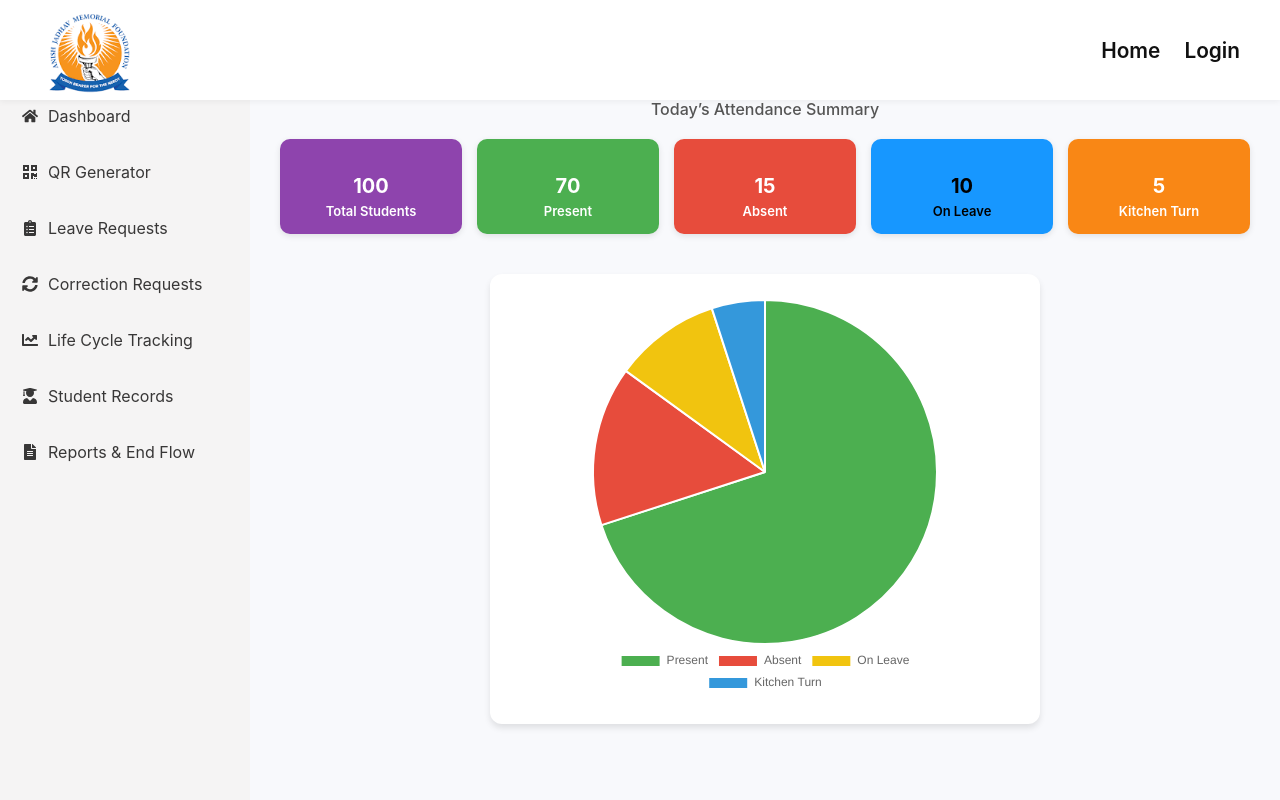
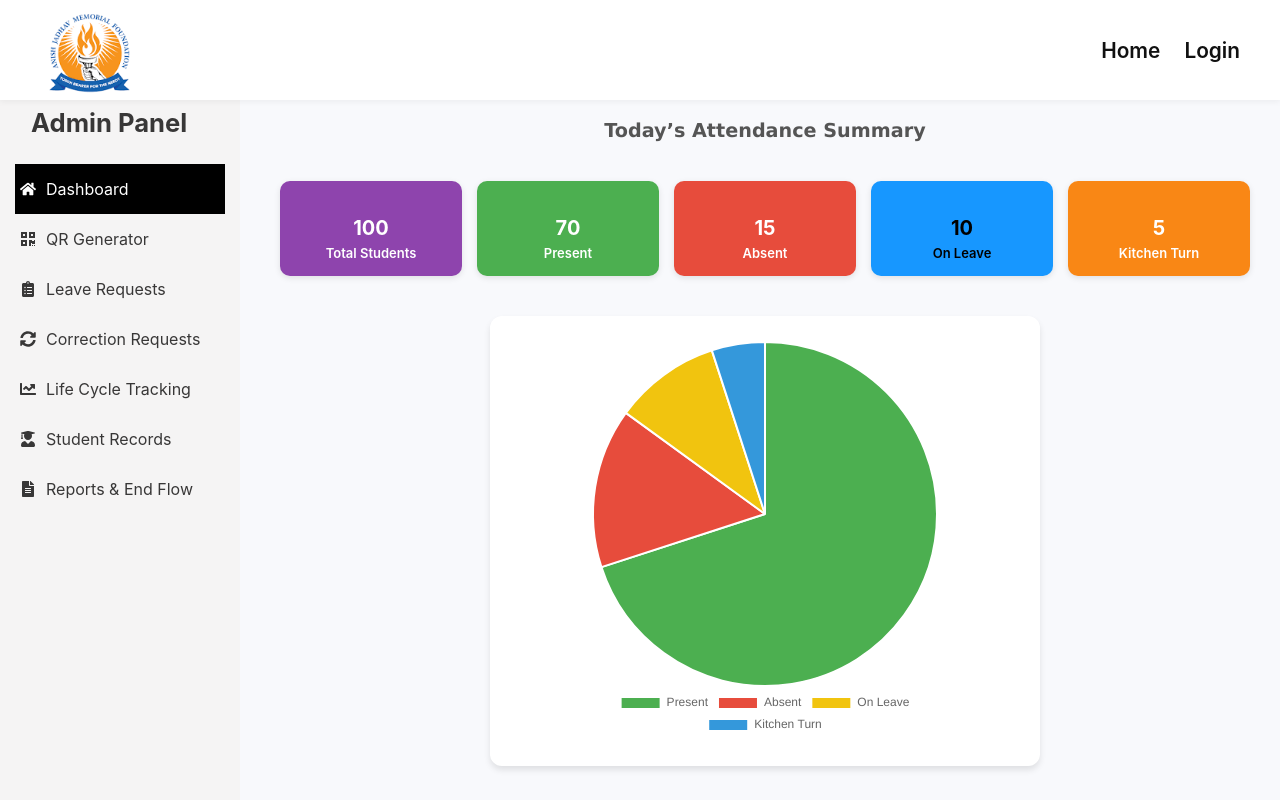
Before and after one commit to mahiawasthi23/attendance_frontend, a React (Vite) app: page /admin-dashboard in a window 1280 px wide. Built offline with nearby package versions, Linux system fonts and the light colour scheme.

Commit message:
worked on admindashboardsidebar css

```diff
--- a/src/AdminPages/AdminDashboardSidebar.css
+++ b/src/AdminPages/AdminDashboardSidebar.css
@@ -3,14 +3,16 @@
   background: #f5f4f4;
   color: rgb(56, 55, 55);
   height: 100vh;
-  padding: 20px;
+  padding: 15px;
   position: fixed;
+  top:80px;
 }
 
 .sidebar-title {
-  font-size: 1.2rem;
+  font-size: 1.6rem;
   font-weight: bold;
-  margin-bottom: 25px;
+  margin-top: 12px;
+  margin-left: 16px;
 }
 
 .sidebar ul {
@@ -21,7 +23,7 @@
 .sidebar ul li {
   display: flex;
   align-items: center;
-  padding: 18px 2px;
+  padding: 15px 5px;
   font-size: 16px;
   cursor: pointer;
   transition: 0.3s;
@@ -35,3 +37,8 @@
   background: #d2d3d3;
   border-radius: 8px;
 }
+.admin-black{
+    background-color: black;
+    color: white;
+
+}
--- a/src/AdminPages/AdminDashboardSidebar.jsx
+++ b/src/AdminPages/AdminDashboardSidebar.jsx
@@ -17,10 +17,10 @@ const AdminDashboardSidebar = () => {
 
     return (
         <div className="sidebar">
-            <h3 className="sidebar-title">AJMF + Navgurukul</h3>
+            <h3 className="sidebar-title">Admin Panel</h3>
             <ul>
 
-                <li onClick={() => navigate("/admin-dashboard")}>
+                <li className="admin-black" onClick={() => navigate("/admin-dashboard")}>
                     <FaHome /> Dashboard
                 </li>
                 <li onClick={() => navigate("/admin/qr-generator")}>
@@ -43,7 +43,6 @@ const AdminDashboardSidebar = () => {
                  <li onClick={() => navigate("/admin/student-records")}>
                     <FaUserGraduate /> Student Records
                 </li>
-
                 <li onClick={() => navigate("/admin/reports-endflow")}>
                     <FaFileAlt /> Reports & End Flow
                 </li>
--- a/src/Dashboard/AdminDashboard.css
+++ b/src/Dashboard/AdminDashboard.css
@@ -91,11 +91,14 @@
   overflow-y: auto;
 }
 
-.admin-dashboard-content .subtitle {
+.subtitle {
   color: #555;
-  margin-bottom: 20px;
-  font-weight: 500;
+  /* margin-top: 60px; */
+  font-size:larger;
+  font-weight:900;
   text-align: center;
+  padding: 20px;
+  font-family:'Lucida Sans', 'Lucida Sans Regular', 'Lucida Grande', 'Lucida Sans Unicode', Geneva, Verdana, sans-serif
 }
 
 /* 🟦 Compact 5 cards ek line me */
```
